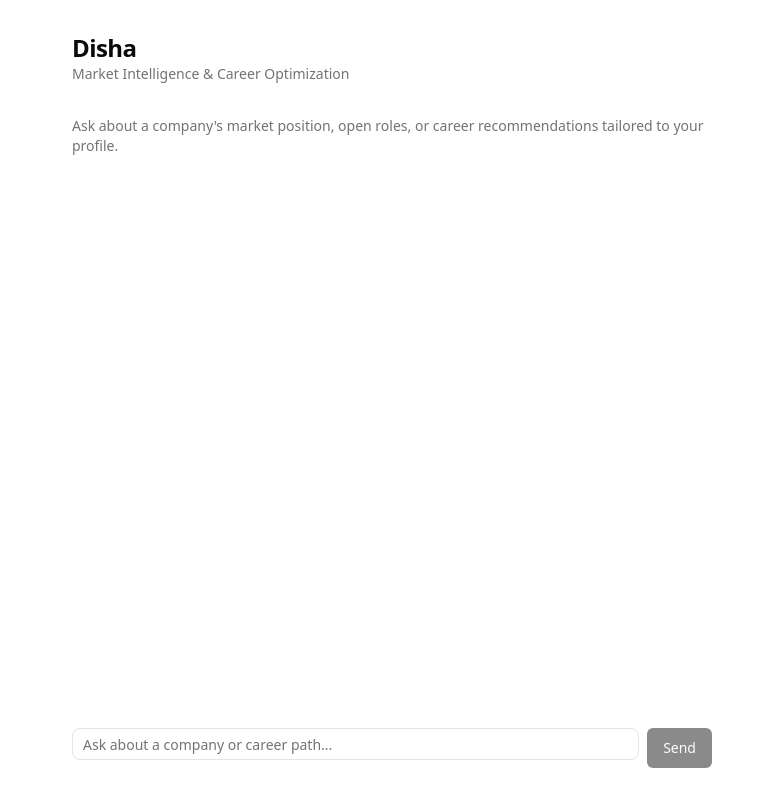
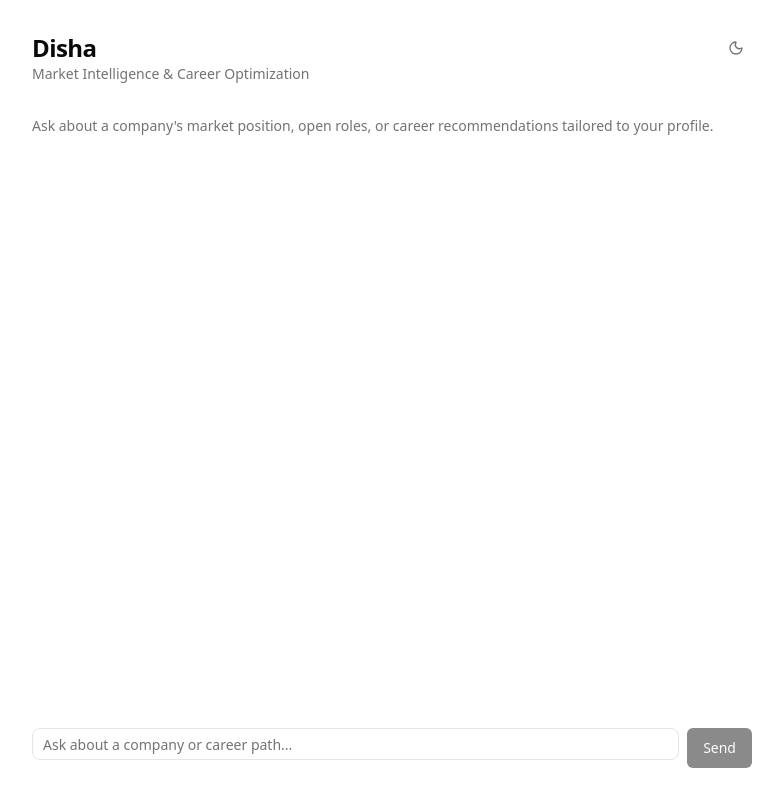
Before and after one commit to anmolsharma152/Disha, a Next.js app in the folder frontend/: page / in a window 1280 px wide. Shown: the whole page, without its empty margins (248-1031 px from the left). Built offline with nearby package versions, Linux system fonts and the light colour scheme; no server answers.

Commit message:
feat(frontend): layout polish — dark mode toggle, wider container, section dividers

```diff
--- a/frontend/app/page.tsx
+++ b/frontend/app/page.tsx
@@ -6,6 +6,8 @@ import { AgentStatus } from "@/components/chat/AgentStatus"
 import { FinalAnswer } from "@/components/chat/FinalAnswer"
 import { JobList } from "@/components/jobs"
 import { RecommendationList } from "@/components/recommendations"
+import { ThemeToggle } from "@/components/layout"
+import { Separator } from "@/components/ui/separator"
 
 export default function Home() {
   const {
@@ -19,12 +21,15 @@ export default function Home() {
   } = useChat()
 
   return (
-    <div className="mx-auto flex min-h-screen max-w-2xl flex-col px-4 py-8">
-      <header className="mb-8">
-        <h1 className="text-2xl font-bold tracking-tight">Disha</h1>
-        <p className="text-sm text-muted-foreground">
-          Market Intelligence &amp; Career Optimization
-        </p>
+    <div className="mx-auto flex min-h-screen max-w-3xl flex-col px-4 py-6 sm:px-6 sm:py-8">
+      <header className="mb-8 flex items-start justify-between">
+        <div>
+          <h1 className="text-2xl font-bold tracking-tight">Disha</h1>
+          <p className="text-sm text-muted-foreground">
+            Market Intelligence &amp; Career Optimization
+          </p>
+        </div>
+        <ThemeToggle />
       </header>
 
       <main className="flex-1 space-y-4">
@@ -43,7 +48,14 @@ export default function Home() {
 
         <JobList jobs={jobOpenings} />
 
+        {jobOpenings.length > 0 && careerRecommendations.length > 0 && (
+          <Separator />
+        )}
+
         <RecommendationList recommendations={careerRecommendations} />
+
+        {(jobOpenings.length > 0 || careerRecommendations.length > 0) &&
+          finalAnswer && <Separator />}
 
         <FinalAnswer answer={finalAnswer} />
       </main>
--- /dev/null
+++ b/frontend/components/layout/ThemeToggle.tsx
@@ -0,0 +1,40 @@
+"use client"
+
+import { Moon, Sun } from "lucide-react"
+import { useEffect, useState } from "react"
+
+const STORAGE_KEY = "disha-theme"
+
+function ThemeToggle() {
+  const [dark, setDark] = useState(false)
+
+  useEffect(() => {
+    const stored = localStorage.getItem(STORAGE_KEY)
+    if (stored === "dark" || (!stored && window.matchMedia("(prefers-color-scheme: dark)").matches)) {
+      document.documentElement.classList.add("dark")
+      setDark(true)
+    } else {
+      document.documentElement.classList.remove("dark")
+      setDark(false)
+    }
+  }, [])
+
+  const toggle = () => {
+    const next = !dark
+    setDark(next)
+    document.documentElement.classList.toggle("dark", next)
+    localStorage.setItem(STORAGE_KEY, next ? "dark" : "light")
+  }
+
+  return (
+    <button
+      onClick={toggle}
+      className="rounded-md p-2 text-muted-foreground hover:bg-muted hover:text-foreground"
+      aria-label={dark ? "Switch to light mode" : "Switch to dark mode"}
+    >
+      {dark ? <Sun size={16} /> : <Moon size={16} />}
+    </button>
+  )
+}
+
+export { ThemeToggle }
--- /dev/null
+++ b/frontend/components/layout/index.ts
@@ -0,0 +1 @@
+export { ThemeToggle } from "./ThemeToggle"
```
